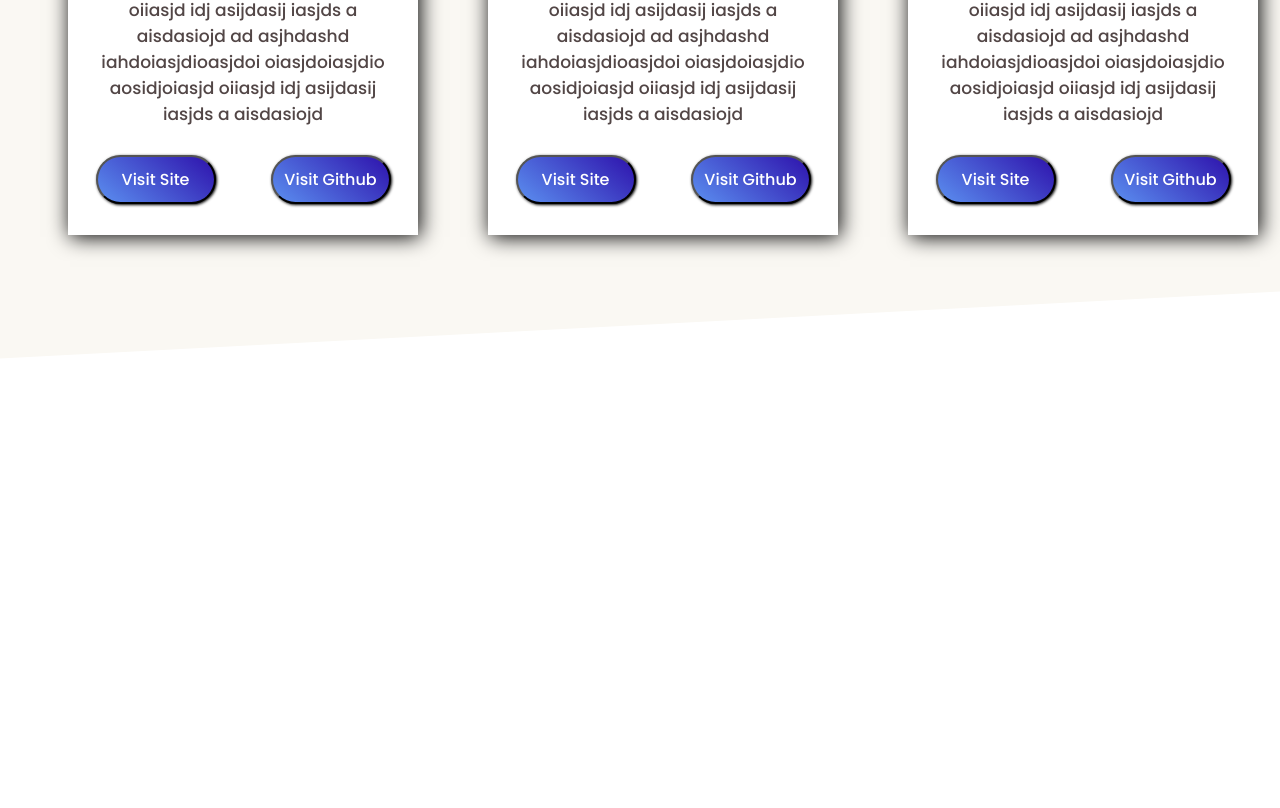
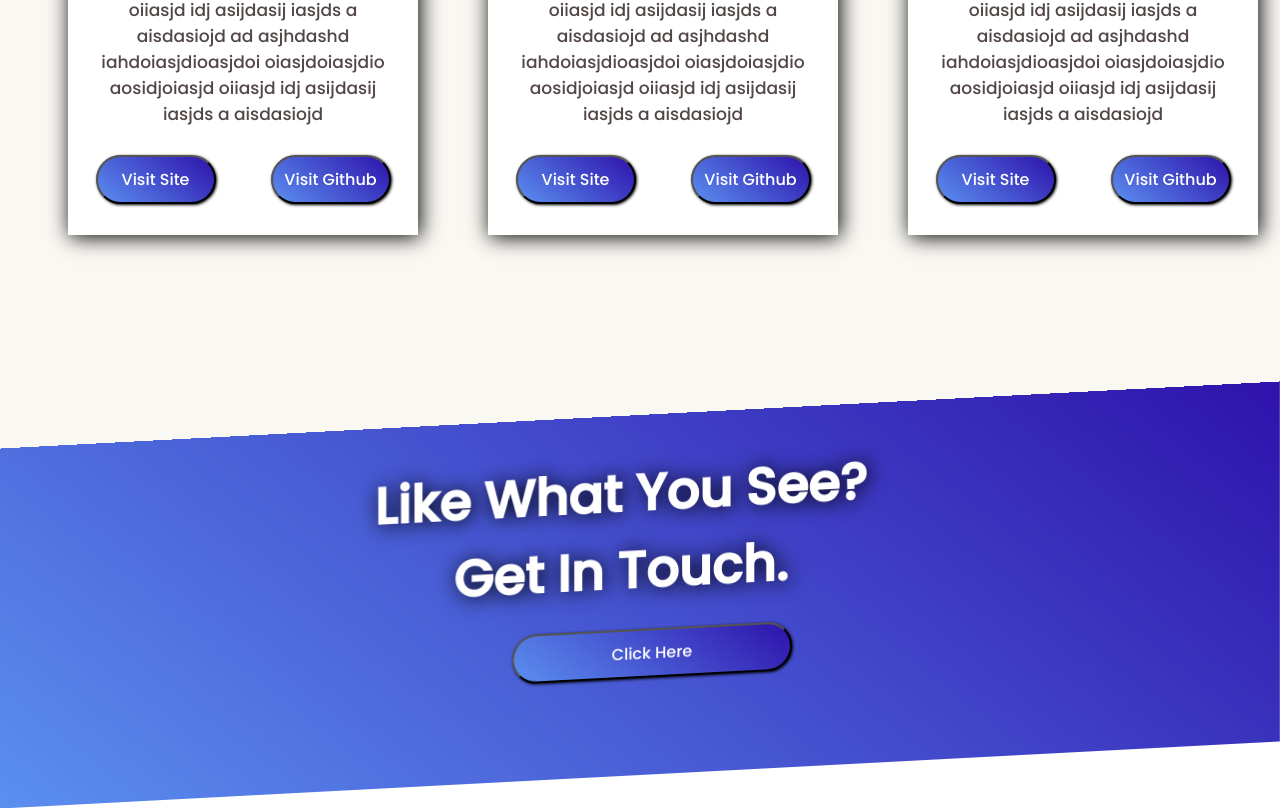
Before and after one commit to Deaano/another-portfolio, a React (Create React App) app: page / in a window 1280 px wide. Shown: the part 1984-2792 px from the top of the page. Before the commit the page ends 2365 px from the top, so only its background shows below. Built offline with nearby package versions, Linux system fonts and the light colour scheme.

Commit message:
Add Contact Section

```diff
--- a/package.json
+++ b/package.json
@@ -1,8 +1,9 @@
 {
+  "homepage":"https://Deaano.github.io/another-portfolio",
   "name": "g-portfolio",
   "version": "0.1.0",
   "private": true,
-  "homepage": "https://deaano.github.io/portfolio/",
+
   "dependencies": {
     "@testing-library/jest-dom": "^5.14.1",
     "@testing-library/react": "^11.2.7",
@@ -15,9 +16,10 @@
     "web-vitals": "^1.1.2"
   },
   "scripts": {
+
     "start": "react-scripts start",
     "build": "react-scripts build",
-    "predeploy": "npm build",
+    "predeploy": "npm run build",
     "deploy": "gh-pages -d build",
     "test": "react-scripts test",
     "eject": "react-scripts eject"
--- a/src/App.js
+++ b/src/App.js
@@ -3,6 +3,7 @@ import Header from './compnents/Header'
 import Button from './compnents/Button'
 import About from './compnents/About'
 import Projects from './compnents/Projects'
+import Contact from './compnents/Contact.jsx'
 import './App.css'
 
 function App() {
@@ -12,6 +13,7 @@ function App() {
       <Button />
       <About />
       <Projects />
+      <Contact />
 
     </div>
   );
--- a/src/compnents/About.jsx
+++ b/src/compnents/About.jsx
@@ -5,7 +5,7 @@ import Fade from 'react-reveal/Fade'
 
 function About() {
     return (
-        <div className='about-container'>
+        <div id='about' className='about-container'>
         <Fade left>
             <img className='about-img' alt='' src={Me} />
         </Fade>
--- a/src/compnents/Button.css
+++ b/src/compnents/Button.css
@@ -41,7 +41,8 @@
 
 .fab{
     margin-left: 20px;
-    font-size: 2rem;
+
+
 
 }
 
@@ -91,20 +92,23 @@ button:hover{
 @media only screen and (max-width:850px) {
 
 
-    button{
-        margin-left: 2.5vw;
+    .enter{
         width: 60vw;
-        margin-bottom: 20px;
-    }
-
-    .enter{
+        font-size: 4.5vw;
         margin-left: 2.5vw;
         margin-bottom: 30px;
     }
 
     .git{
+        width: 60vw;
+        font-size: 4.5vw;
         margin-left: 2.5vw;
-        margin-bottom: 40px;
+        margin-bottom: 30px;
+    }
 
+    .fab{
+        font-size: 4.5vw;
     }
+
+
 }
--- a/src/compnents/Button.jsx
+++ b/src/compnents/Button.jsx
@@ -5,8 +5,8 @@ function Button(props) {
     return (
         <div className='main-container'>
         <div className='button-container'>
-            <button className='enter'><a className='button-link' href='/'>Enter Portfolio<i class='fas fa-arrow-down'></i></a></button>
-            <button className='git'>  <a className='button-link' href='/'>Github<i class="fab fa-github-square"></i></a></button>
+            <button className='enter'><a className='button-link' href='#about'>Enter Portfolio<i class='fas fa-arrow-down'></i></a></button>
+            <button className='git'>  <a className='button-link' href='https://github.com/Deaano'>Github<i class="fab fa-github-square"></i></a></button>
         </div>
         </div>
     )
--- /dev/null
+++ b/src/compnents/Contact.css
@@ -0,0 +1,160 @@
+*{
+    margin: 0;
+    padding: 0;
+    box-sizing: border-box;
+}
+
+.contact-container{
+    width: 100%;
+    height: 45vh;
+    transform: skewY(-3deg);
+    background-image:linear-gradient(40deg,rgb(91, 143, 240), rgb(46, 18, 172));
+    padding-bottom: 55px;
+    flex-wrap: wrap;
+}
+
+.clicked-contact-container{
+    width: 100%;
+    height: 55vh;
+    transform: skewY(-3deg);
+    background-image:linear-gradient(40deg,rgb(91, 143, 240), rgb(46, 18, 172));
+    padding-bottom: 55px;
+    flex-wrap: wrap;
+}
+
+
+.contact-title{
+    font-size: 4vw;
+    color: white;
+    font-family: 'Poppins', sans-serif;
+    width: 40vw;
+    margin-left: 28.5vw;
+    text-shadow: 2px 1px 20px black;
+    padding-top: 40px;
+    text-align: center;
+}
+
+.contact-button{
+    width: 280px;
+    background-image: linear-gradient(40deg,rgb(91, 143, 240), rgb(46, 18, 172));
+    height: fit-content;
+    padding: 10px 10px;
+    font-size: 1rem;
+    border-radius: 250px;
+    font-family: 'Poppins', sans-serif;
+    margin-top: 20px;
+    box-shadow: 1px 1px 3px black;
+    color: white;
+    margin-left: 40vw;
+
+}
+
+.clicked-title{
+    font-size: 2.7vw;
+    color: white;
+    font-family: 'Poppins', sans-serif;
+    width: 40vw;
+    margin-left: 28.5vw;
+    text-shadow: 2px 1px 20px black;
+    padding-top: 40px;
+    text-align: center;
+    animation: fadeIn 1s ease-in-out;
+}
+
+.icon-container{
+    justify-content: space-between;
+    display: flex;
+    justify-content: center;
+    animation: fadeIn 1s ease-in-out;
+}
+
+.contact-icons{
+    display: flex;
+    font-size: 3rem;
+    width: fit-content;
+    margin-top: 25px;
+    margin-right: 100px;
+    margin-left: 100px;
+}
+
+
+.phone{
+    color: rgb(123, 201, 6);
+}
+.phone:hover{
+    color: rgb(155, 236, 32);
+}
+
+.email{
+    color: rgb(199, 34, 13);
+}
+.email:hover{
+    color: rgb(238, 75, 54);
+}
+
+.linked{
+    color: rgb(17, 7, 160);
+}
+.linked:hover{
+    color: rgb(26, 14, 192);
+}
+
+.linked:hover .linkedlink{
+    display: block;
+}
+
+
+
+@keyframes fadeIn {
+    0%{
+
+        opacity: 0;
+
+    }50%{
+
+        opacity: 0.5;
+
+    }100%{
+
+        opacity: 1;
+
+    }
+}
+
+
+
+@media only screen and (max-width:1150px){
+    .contact-container{
+        transform: skewY(0deg);
+        height: fit-content;
+    }
+    .contact-title{
+        font-size: 5rem;
+        width: 92vw;
+        margin-left: 20px;
+    }
+
+    .contact-button{
+        margin-left: 35%;
+    }
+
+
+}
+
+@media only screen and (max-width:750px){
+.contact-title{
+    font-size: 2.5rem;
+}
+
+    .contact-button{
+        margin-top: 30px;
+        margin-left: 26.5%;
+    }
+
+}
+
+@media only screen and (max-width:500px){
+    .contact-button{
+        margin-left: 20%;
+    }
+}
--- a/src/compnents/Contact.jsx
+++ b/src/compnents/Contact.jsx
@@ -1,12 +1,39 @@
 import React from 'react'
+import './Contact.css'
+import {useState} from 'react';
+
+
+
 
 function Contact() {
+    const [contactSection,setContactSection] = useState(false);
+
+    function clickHandler () {
+        setContactSection(true)
+    }
+
+    if (!contactSection){
     return (
         <div className='contact-container'>
-            <h2 className='contact-title'>Like What You See? Get In Contact.</h2>
-            <button className='contact-button'>Click Here</button>
+           <h2 className='contact-title'>Like What You See? Get In Touch.</h2>
+            <button className='contact-button' onClick={clickHandler}>Click Here</button>
         </div>
     )
+    } else {
+        return(
+
+
+            <div className='contact-container'>
+           <h2 className='clicked-title'>Contact me at any time of the day through either of these ways :)</h2>
+
+           <div className='icon-container'>
+           <span className='contact-icons'><a href='https://www.linkedin.com/in/dean-ward-92898b1a0/' className='contact-link'><i class="fab fa-linkedin linked"></i></a></span>
+           <span className='contact-icons'><a href="mailto:dean.leeward@gmail.com" className='contact-link'><i class="fas fa-envelope-square email"></i></a></span>
+           <span className='contact-icons'><a href="tel:07547986103" className='contact-link'><i class="fas fa-phone-square-alt phone"></i></a></span>
+        </div>
+        </div>
+
+        )}
 }
 
 export default Contact
--- a/src/compnents/Header.css
+++ b/src/compnents/Header.css
@@ -63,7 +63,7 @@ body{
 
 @media only screen and (max-width:600px) {
     .title{
-        font-size: 3.2rem;
+        font-size: 9.1vw;
         text-align: center;
         margin-top: 13vh;
         width: 65vw;
--- a/src/compnents/Projects.css
+++ b/src/compnents/Projects.css
@@ -11,6 +11,7 @@
  flex-wrap: wrap;
  background: rgb(250, 248, 243);
 transform: skewY(-3deg);
+padding-bottom: 100px;
 }
 
 .project-header{
@@ -89,6 +90,9 @@ transform: skewY(-3deg);
     .project-container{
         transform: skewY(0deg);
     }
+    .project-header{
+        transform: skewY(0deg);
+    }
 
 
 }
```
Also changed, not shown: src/compnents/Footer.jsx (added, +11 -0 lines).
